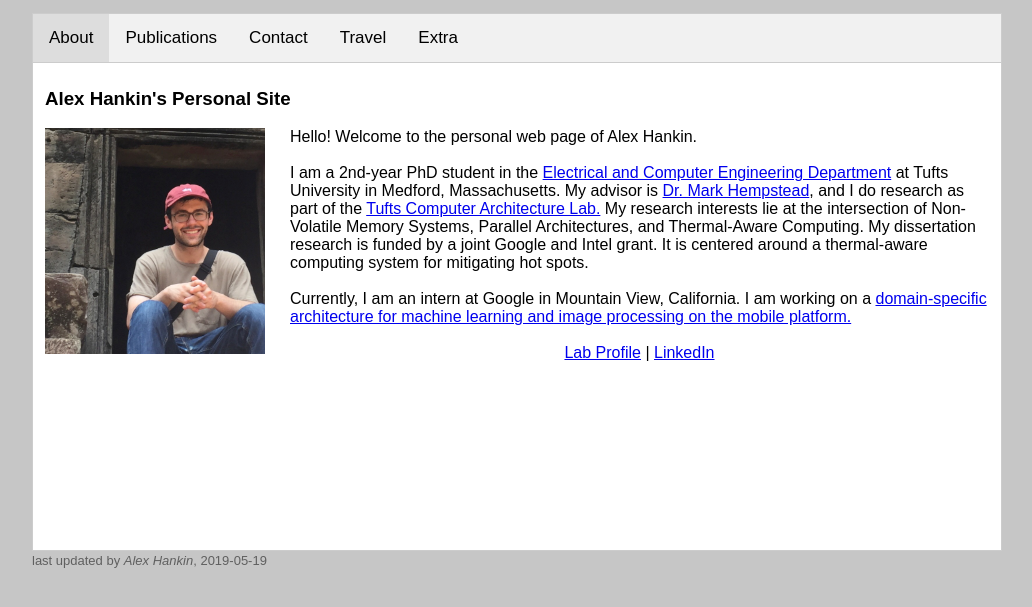
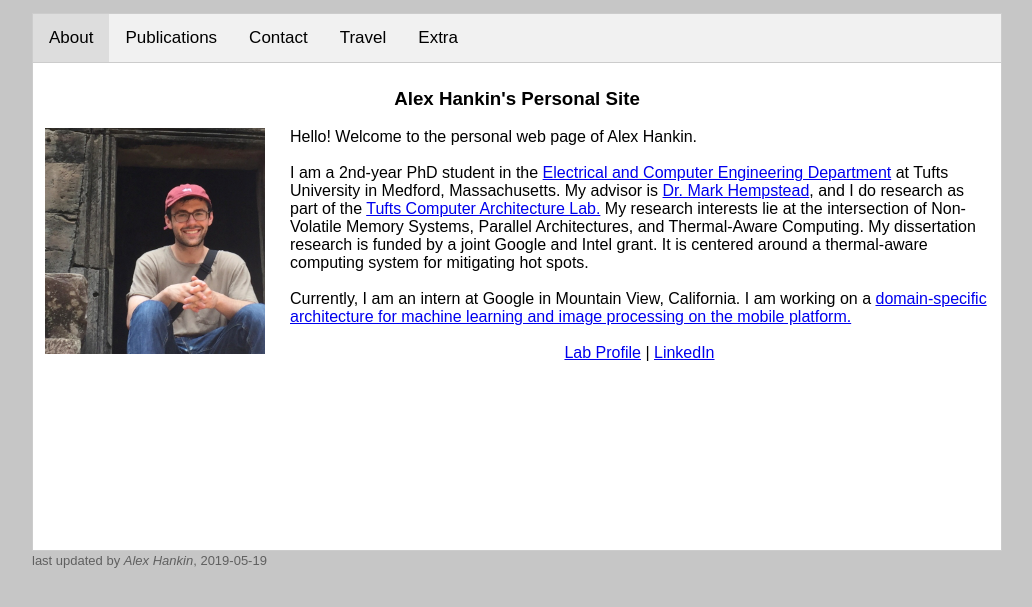
Before and after one commit to hankin0/hankin0.github.io, a Jekyll site: the page built from index.html, in a window 1280 px wide. Shown: the top 607 px of the page, without its empty margins (123-1155 px from the left). Built offline with Jekyll 4.4.1, drawn with Linux system fonts in a browser that asks for light colours.

Commit message:
centers title

```diff
--- a/index.html
+++ b/index.html
@@ -15,9 +15,9 @@ layout: default
 
       <!-- "About" tab -->
       <div id="About" class="tabcontent">
-	    <h3>
+	    <center><h3>
       	    Alex Hankin's Personal Site
-            </h3>
+            </h3></center>
 
         <img class="ex2" src="images/just_me_cambodia.png" width='220' height='226' align="left">
 	    Hello! Welcome to the personal web page of Alex Hankin.<br><br>
```
